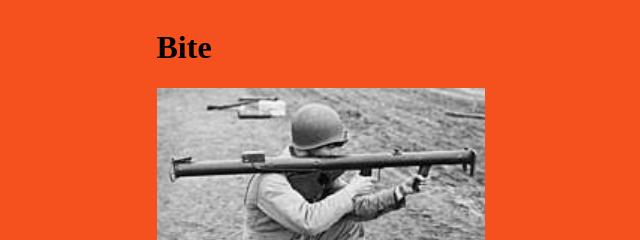
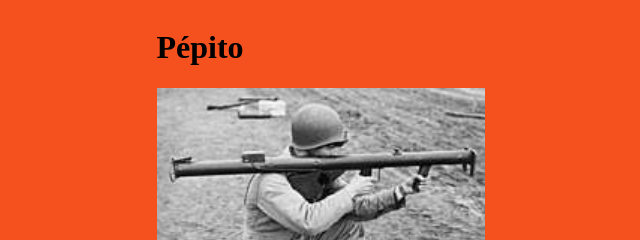
Before and after one commit to GuGules/Fun-1, a plain HTML site: page index.html in a window 1280 px wide. Shown: the top 240 px of the page, 374-1014 px from the left. Drawn offline with Linux system fonts and the light colour scheme.

Commit message:
Update index.html

```diff
--- a/index.html
+++ b/index.html
@@ -8,7 +8,7 @@
 </head>
 <body>
     <div>
-        <h1>Bite</h1>
+        <h1>Pépito</h1>
         <img src="bazooka.jpg" class="img">
     </div>
 </body>
```
